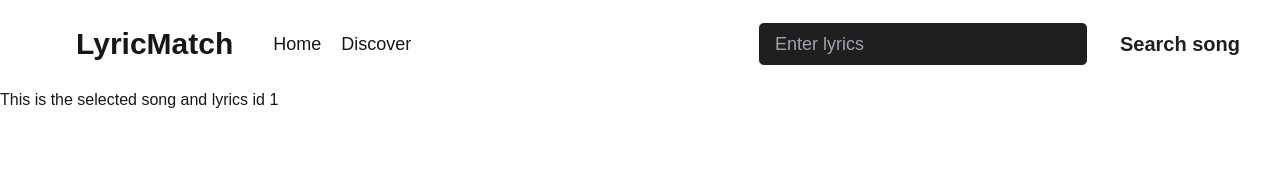
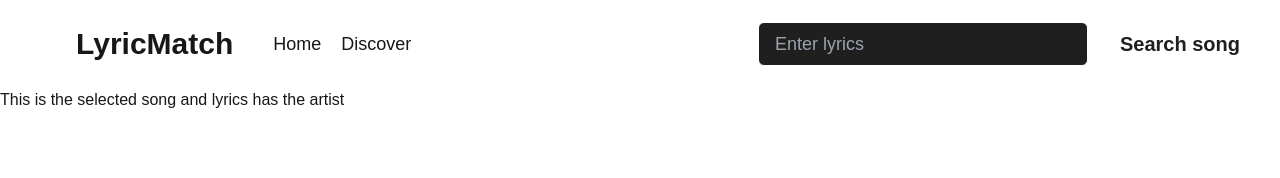
Before and after one commit to AbdulBarrMohammed/Lyric-Match, a Next.js app: page /dashboard/songs/1 in a window 1280 px wide. Shown: the top 178 px of the page. Built offline with nearby package versions, Linux system fonts and the light colour scheme.

Commit message:
added select song link

```diff
--- a/app/(dashboard)/dashboard/page.tsx
+++ b/app/(dashboard)/dashboard/page.tsx
@@ -66,7 +66,7 @@ const Songs = () => {
 
         const fetchData = async () => {
 
-
+            /*
             const url = `https://shazam-api6.p.rapidapi.com/shazam/search_track/?query=${searchQuery}&limit=10`;
             const options = {
                 method: 'GET',
@@ -74,11 +74,21 @@ const Songs = () => {
                     'x-rapidapi-key': '6fcd2a3ab1mshfb67ad05e307206p1ddbf9jsnbada5cabdb8b',
                     'x-rapidapi-host': 'shazam-api6.p.rapidapi.com'
                 }
+            }; */
+
+            const url = `https://shazam-api6.p.rapidapi.com/shazam/search_track/?query=${searchQuery}&limit=10`;
+            const options = {
+                method: 'GET',
+                headers: {
+                    'x-rapidapi-key': '49605f3fa2mshd6383c26470d8f3p104f84jsna59fbf510c1f',
+                    'x-rapidapi-host': 'shazam-api6.p.rapidapi.com'
+                }
             };
 
             try {
                 const response = await fetch(url, options);
                 const result = await response.json();
+                console.log(result)
                 setSongs(result.result.tracks.hits)
 
 
@@ -116,7 +126,19 @@ const Songs = () => {
                 {songs.map((song, index) =>
                     <div  className="flex flex-col" key={song.key}>
 
-                        <Link href={`/dashboard/songs/${index}`} className="flex flex-col items-center gap-1 hover:bg-[#626262] p-5 rounded-md opacity-80 transition-all duration-300 ease-in-out cursor-pointer">
+                        <Link
+                        /* href={`/dashboard/songs/${index}`}  */
+                        href={{
+                            pathname: `/dashboard/songs/${index}`,
+                            query: {
+
+                              image : song.images.default,
+                              artist : song.heading.subtitle,
+                              name: song.heading.title
+
+                            }
+                          }}
+                        className="flex flex-col items-center gap-1 hover:bg-[#626262] p-5 rounded-md opacity-80 transition-all duration-300 ease-in-out cursor-pointer">
                             <img className="w-60 object-fill rounded-md" src={song.images.default} />
                             <div className="w-60 text-start">
                                 <p>{song.heading.title}</p>
--- a/app/(dashboard)/dashboard/songs/[id]/page.tsx
+++ b/app/(dashboard)/dashboard/songs/[id]/page.tsx
@@ -1,15 +1,21 @@
+"use client";
+import { useSearchParams } from 'next/navigation'
+
+const SelectedSong = () => {
 
 
-const SelectedSong = ({ params } : {params : { id: string }}) => {
+    const searchParams = useSearchParams();
 
-    const { id } = params;
+    const artist = searchParams.get('artist')
+
 
     return (
         <div>
-            <h1>This is the selected song and lyrics id {id} </h1>
+            <h1>This is the selected song and lyrics has the artist {artist} </h1>
+
         </div>
     )
 }
 
 
-export default SelectedSong
+export default SelectedSong;
```
